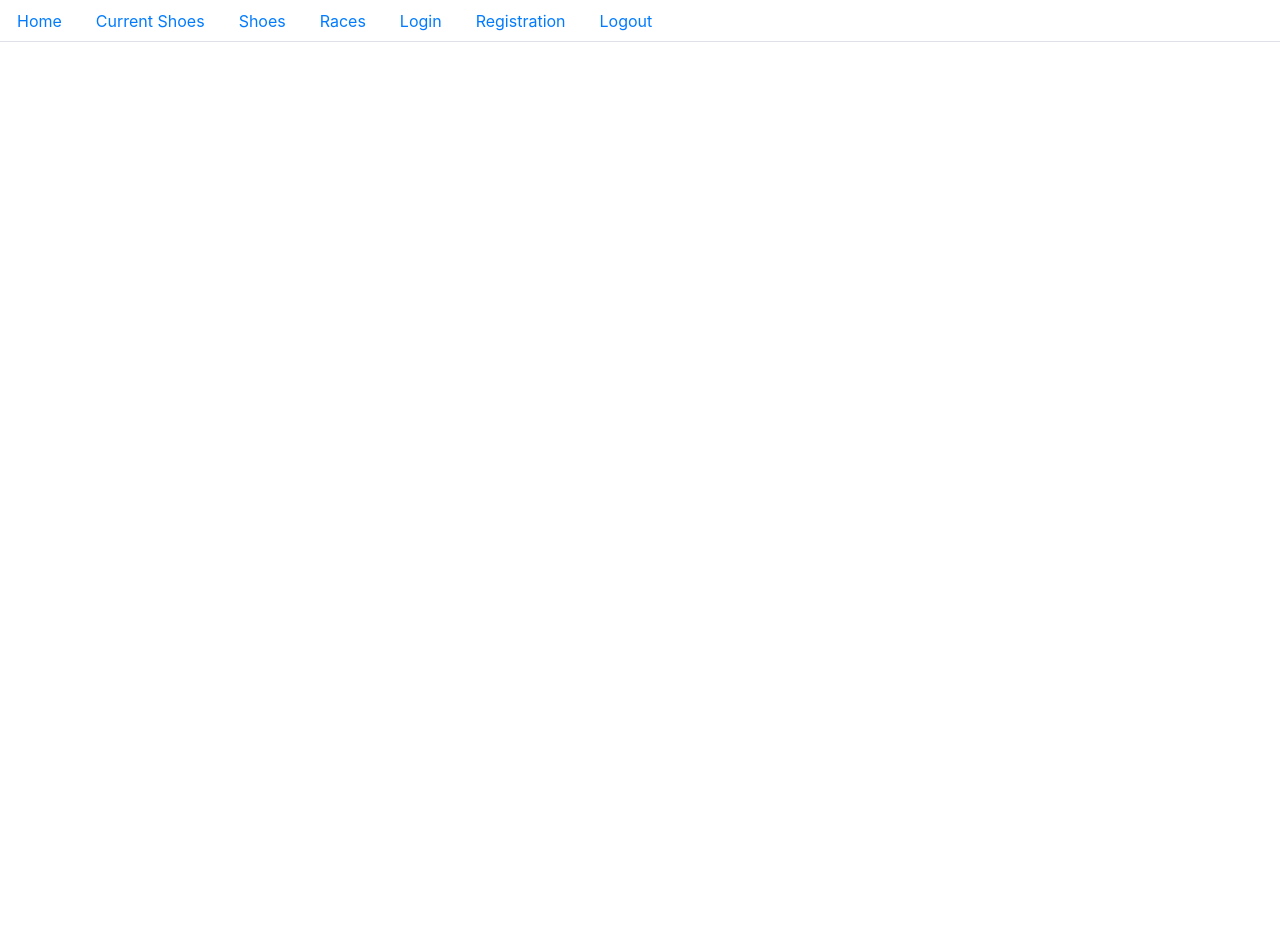
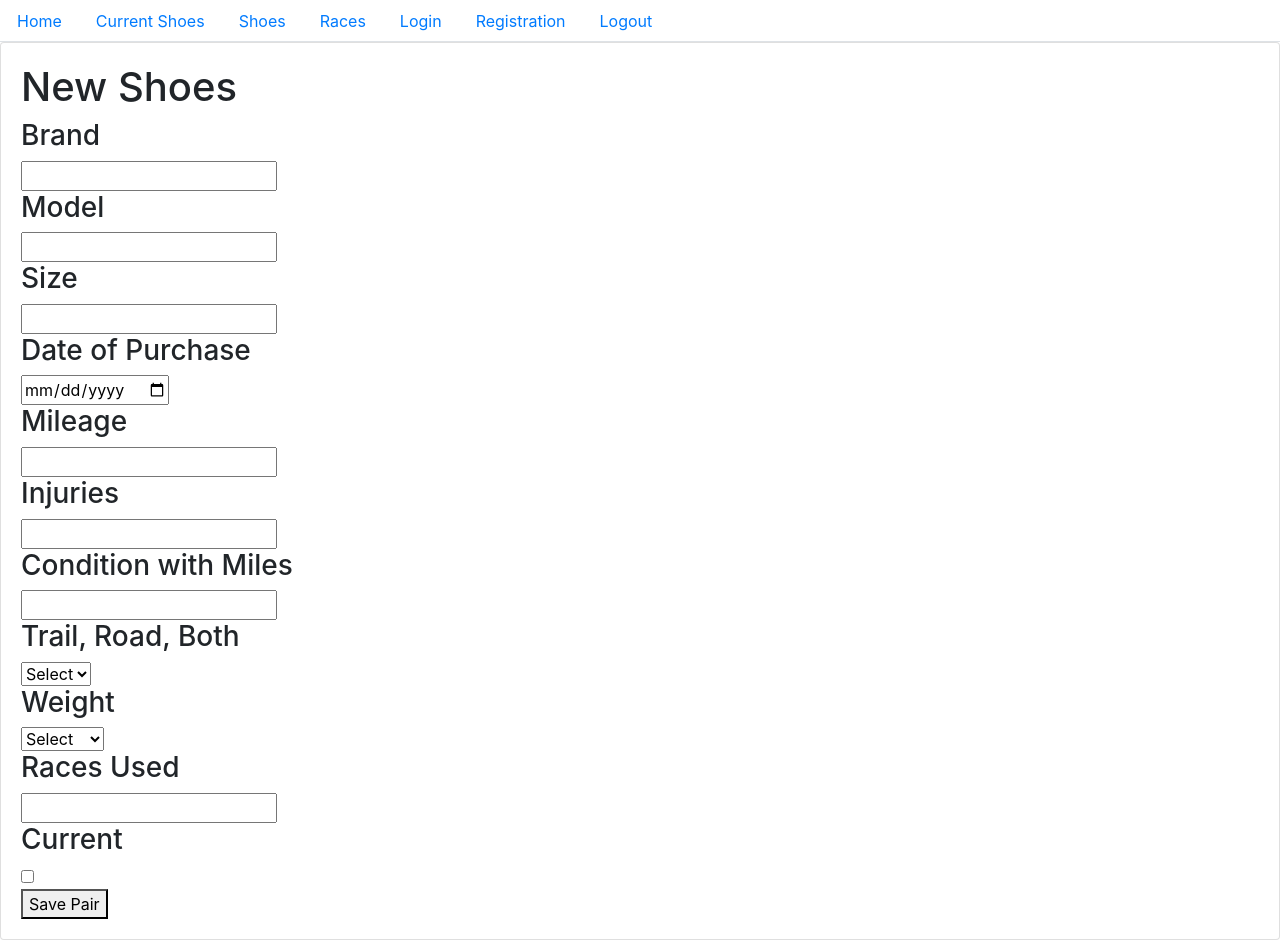
Before and after one commit to MatthewScott32/Shoe-Dometer, a React (Create React App) app: page /shoes/new in a window 1280 px wide. Before the commit the page ends 800 px from the top, so only its background shows below. Built offline with nearby package versions, Linux system fonts and the light colour scheme; no server answers.

Commit message:
achieved C

```diff
--- a/src/components/ApplicationViews.js
+++ b/src/components/ApplicationViews.js
@@ -4,6 +4,7 @@ import Home from './Home/Home'
 import Login from './Auth/Login'
 import CurrentShoes from './CurrentShoes/CurrentShoe'
 import ShoesList from "./Shoes/ShoesList";
+import ShoesForm from "./Shoes/ShoesForm";
 import RacesList from "./Races/RacesList";
 
 
@@ -25,6 +26,11 @@ export default class ApplicationViews extends Component {
         <Route exact path="/shoes" render={props => {
                 return <ShoesList {...props} />
          }} />
+            <Route
+          path="/shoes/new" render={props => {
+            return <ShoesForm {...props} />
+          }}
+        />
            <Route exact path="/races" render={props => {
                 return <RacesList {...props} />
          }} />
--- a/src/components/Races/RacesList.js
+++ b/src/components/Races/RacesList.js
@@ -1,6 +1,6 @@
 import React, { Component } from 'react'
 import RacesCard from './RacesCard'
-import RaceManager from '../../modules/RaceManager'
+import RacesManager from '../../modules/RaceManager'
 
 class RacesList extends Component {
     state = {
@@ -8,7 +8,7 @@ class RacesList extends Component {
     }
 
     componentDidMount(){
-        RaceManager.getAll()
+        RacesManager.getAll()
         .then((racesArray) => {
             this.setState({
                 races: racesArray
--- a/src/components/Shoes/ShoesForm.js
+++ b/src/components/Shoes/ShoesForm.js
@@ -1,11 +1,11 @@
 import React, { Component } from 'react';
-import ShoeManager from '../../modules/ShoeManager';
-import './EventForm.css'
+import ShoesManager from '../../modules/ShoesManager';
+// import './ShoesForm.css'
 
-class ShoeForm extends Component {
+class ShoesForm extends Component {
 
     state ={
-        image: "",
+        // image: "",
         brand: "",
         model: "",
         size: "",
@@ -26,19 +26,18 @@ class ShoeForm extends Component {
         this.setState(stateTochange);
     };
 
-    constructNewShoe = evt => {
+    constructNewShoes = evt => {
         evt.preventDefault();
         if (this.state.brand === "" || this.state.model === ""
         || this.state.size === "" || this.state.dateOfPurchase === ""
         || this.state.mileage === "" || this.state.injuries === ""
         || this.state.condition === "" || this.state.trailRoadBoth === ""
-        || this.state.weight === "" || this.state.racesUsed === ""
-        || this.state.current === "") {
-            window.alert("Form is Incomplete Fuck-Face")
+        || this.state.weight === "" || this.state.racesUsed === "") {
+            window.alert("Form Incomplete")
         } else {
             this.setState({ loadingStatus: true});
-            const shoe = {
-                image: this.state.image,
+            const shoes = {
+                // image: this.state.image,
                 brand: this.state.brand,
                 model: this.state.model,
                 size: this.state.size,
@@ -52,14 +51,14 @@ class ShoeForm extends Component {
                 current: this.state.current
             };
 
-            ShoeManager.post(shoe)
+            ShoesManager.post(shoes)
             .then(() => this.props.history.push("/shoes"));
         }
     }
 
 
         componentDidMount() {
-            ShoeManager.getAll()
+            ShoesManager.getAll()
             .then(shoes => this.setState({shoes: shoes}))
         }
 
@@ -68,11 +67,44 @@ class ShoeForm extends Component {
           <>
             <div className="card">
              <div className="card-body">
-              <article id="newShoeForm"><h1>Add New Shoes</h1>
+              <article id="newShoesForm"><h1>New Shoes</h1>
                 <section>
-                    <h3>Name</h3>
-                    <input type="text" id="name" onChange={this.handleFieldChange}/>
+                    {/* <h3>Picture</h3>
+                    <input type="image" id="image" onChange={this.handleFieldChange}/> */}
+                    <h3>Brand</h3>
+                    <input type="input" id="brand" onChange={this.handleFieldChange}/>
+                    <h3>Model</h3>
+                    <input type="input" id="model" onChange={this.handleFieldChange}/>
+                    <h3>Size</h3>
+                    <input type="input" id="size" onChange={this.handleFieldChange}/>
+                    <h3>Date of Purchase</h3>
+                    <input type="date" id="dateOfPurchase" onChange={this.handleFieldChange}/>
+                    <h3>Mileage</h3>
+                    <input type="number" id="mileage" onChange={this.handleFieldChange}/>
+                    <h3>Injuries</h3>
+                    <input type="input" id="injuries" onChange={this.handleFieldChange}/>
+                    <h3>Condition with Miles</h3>
+                    <input type="input" id="condition" onChange={this.handleFieldChange}/>
+                    <h3>Trail, Road, Both</h3>
+                    <select type="select" id="trailRoadBoth" onChange={this.handleFieldChange}>
+                        <option value="none">Select</option>
+                        <option value="Trail">Trail</option>
+                        <option value="Road">Road</option>
+                        <option value="Both">Both</option>
+                    </select>
+                    <h3>Weight</h3>
+                    <select type="select" id="weight" onChange={this.handleFieldChange}>
+                        <option value="none">Select</option>
+                        <option value="Light">Light</option>
+                        <option value="Medium">Medium</option>
+                        <option value="Heavy">Heavy</option>
+                    </select>
+                    <h3>Races Used</h3>
+                    <input type="input" id="racesUsed" onChange={this.handleFieldChange}/>
+                    <h3>Current</h3>
+                    <input type="checkbox" id="current" onChange={this.handleFieldChange}/>
                 </section>
+                <button id="saveShoes" disabled={this.state.loadingStatus} onClick={this.constructNewShoes}>Save Pair</button>
                </article>
               </div>
              </div>
@@ -81,4 +113,4 @@ class ShoeForm extends Component {
             }
         }
 
-export default ShoeForm
+export default ShoesForm
--- a/src/components/Shoes/ShoesList.js
+++ b/src/components/Shoes/ShoesList.js
@@ -1,6 +1,6 @@
 import React, { Component } from 'react'
 import ShoesCard from './ShoesCard'
-import ShoeManager from '../../modules/ShoeManager'
+import ShoesManager from '../../modules/ShoesManager'
 
 class ShoesList extends Component {
     state = {
@@ -8,7 +8,7 @@ class ShoesList extends Component {
     }
 
     componentDidMount(){
-        ShoeManager.getAll()
+        ShoesManager.getAll()
         .then((shoesArray) => {
             this.setState({
                 shoes: shoesArray
@@ -19,19 +19,19 @@ class ShoesList extends Component {
     render() {
     return(
         <React.Fragment>
-         {/* <section className="section-content">
+         <section className="section-content">
              <button type="button" className="btn" onClick={() => {this.props.history.push("/shoes/new")}}>Add Shoes</button>
          </section>
-          <div className="container-cards"> */}
+          <div className="container-cards">
             {this.state.shoes.map(shoe =>
             <ShoesCard
                key={shoe.id}
                shoe={shoe}
                {...this.props}
-         //    deleteShoe={this.deleteShoe}
+            deleteShoe={this.deleteShoe}
                />
                 )}
-          {/* </div> */}
+          </div>
         </React.Fragment>
     )
   }
--- a/src/modules/ShoeManager.js
+++ /dev/null
@@ -1,10 +0,0 @@
-const remoteURL = "http://localhost:5002"
-
-export default {
-    get(id) {
-        return fetch(`${remoteURL}/shoes/${id}`).then(result => result.json())
-    },
-    getAll() {
-        return fetch(`${remoteURL}/shoes`).then(result => result.json())
-    }
-}
--- /dev/null
+++ b/src/modules/ShoesManager.js
@@ -0,0 +1,19 @@
+const remoteURL = "http://localhost:5002"
+
+export default {
+    get(id) {
+        return fetch(`${remoteURL}/shoes/${id}`).then(result => result.json())
+    },
+    getAll() {
+        return fetch(`${remoteURL}/shoes`).then(result => result.json())
+    },
+    post(newShoes) {
+        return fetch(`${remoteURL}/shoes`, {
+            method: "POST",
+            headers: {
+                "Content-Type": "application/json"
+            },
+            body: JSON.stringify(newShoes)
+        }).then(data => data.json())
+    }
+}
```
Also changed, not shown: api/database.json (+29 -1 lines), src/modules/UserManager.js (deleted), src/modules/UsersManager.js (added).
